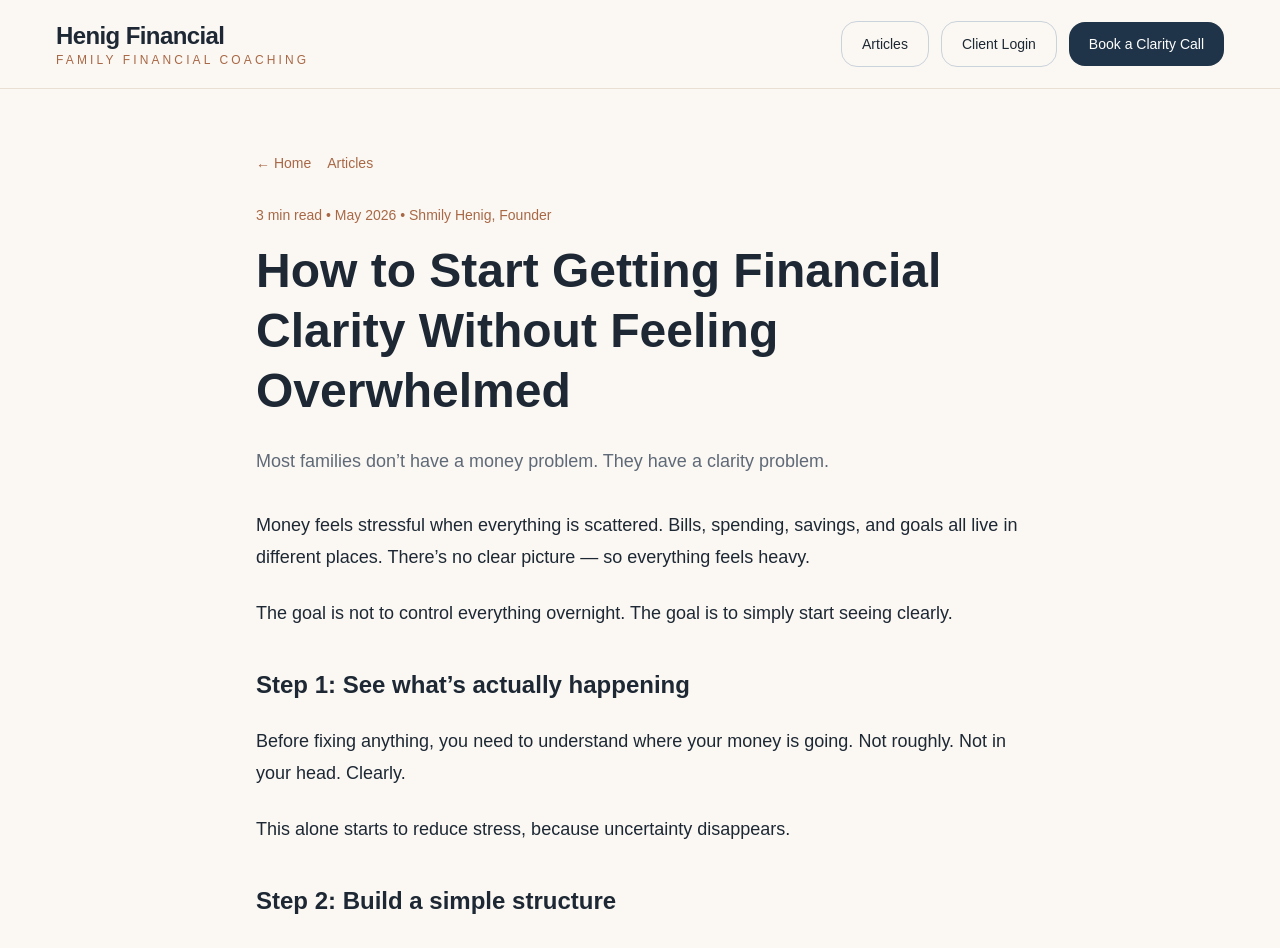
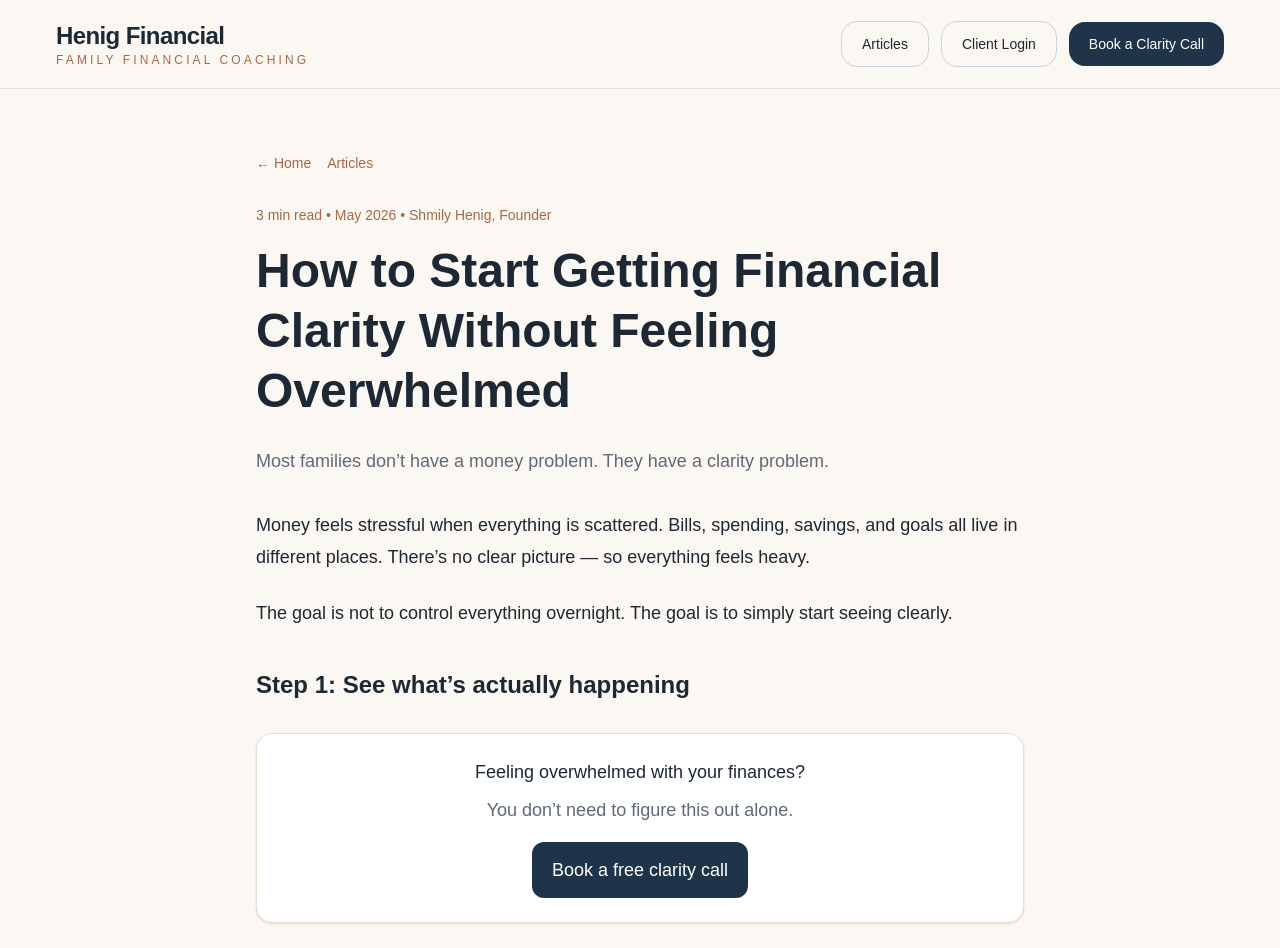
Before and after one commit to samuelhenig/henig-financial, a Next.js app: page /articles/start-financial-clarity in a window 1280 px wide. Shown: the top 948 px of the page. Built offline with nearby package versions, Linux system fonts and the light colour scheme.

Commit message:
Update page.js

```diff
--- a/src/app/articles/[slug]/page.js
+++ b/src/app/articles/[slug]/page.js
@@ -15,24 +15,11 @@ export async function generateMetadata({ params }) {
   return {
     title: `${article.title} | Henig Financial`,
     description: article.description,
-    alternates: {
-      canonical: `https://www.henigfinancial.com/articles/${article.slug}`,
-    },
-    openGraph: {
-      title: `${article.title} | Henig Financial`,
-      description: article.description,
-      url: `https://www.henigfinancial.com/articles/${article.slug}`,
-      siteName: "Henig Financial",
-      type: "article",
-      publishedTime: article.publishedDate,
-      authors: [article.author],
-    },
   };
 }
 
 export default async function ArticlePage({ params }) {
   const { slug } = await params;
-
   const article = articles.find((item) => item.slug === slug);
 
   if (!article) {
@@ -68,6 +55,40 @@ export default async function ArticlePage({ params }) {
 
           <div className="mt-8 space-y-6 text-lg leading-8 text-[#1D2834]">
             {article.content.map((block, index) => {
+              // INSERT CTA AFTER 2ND SECTION
+              if (index === 2) {
+                return (
+                  <div key={index}>
+                    {block.type === "heading" ? (
+                      <h2 className="mt-10 text-2xl font-semibold">
+                        {block.text}
+                      </h2>
+                    ) : (
+                      <p>{block.text}</p>
+                    )}
+
+                    {/* MID CTA */}
+                    <div className="mt-8 rounded-2xl border border-[#E8DED2] bg-white p-6 text-center shadow-sm">
+                      <p className="text-lg font-medium">
+                        Feeling overwhelmed with your finances?
+                      </p>
+                      <p className="mt-2 text-[#5F6977]">
+                        You don’t need to figure this out alone.
+                      </p>
+
+                      <a
+                        href="https://calendly.com/shmilyhenig/consult"
+                        target="_blank"
+                        rel="noreferrer"
+                        className="mt-4 inline-block rounded-xl bg-[#1F3448] px-5 py-3 text-white hover:bg-[#2c465d]"
+                      >
+                        Book a free clarity call
+                      </a>
+                    </div>
+                  </div>
+                );
+              }
+
               if (block.type === "heading") {
                 return (
                   <h2 key={index} className="mt-10 text-2xl font-semibold">
@@ -80,6 +101,7 @@ export default async function ArticlePage({ params }) {
             })}
           </div>
 
+          {/* BOTTOM CTA */}
           <div className="mt-12">
             <a
               href="https://calendly.com/shmilyhenig/consult"
```
